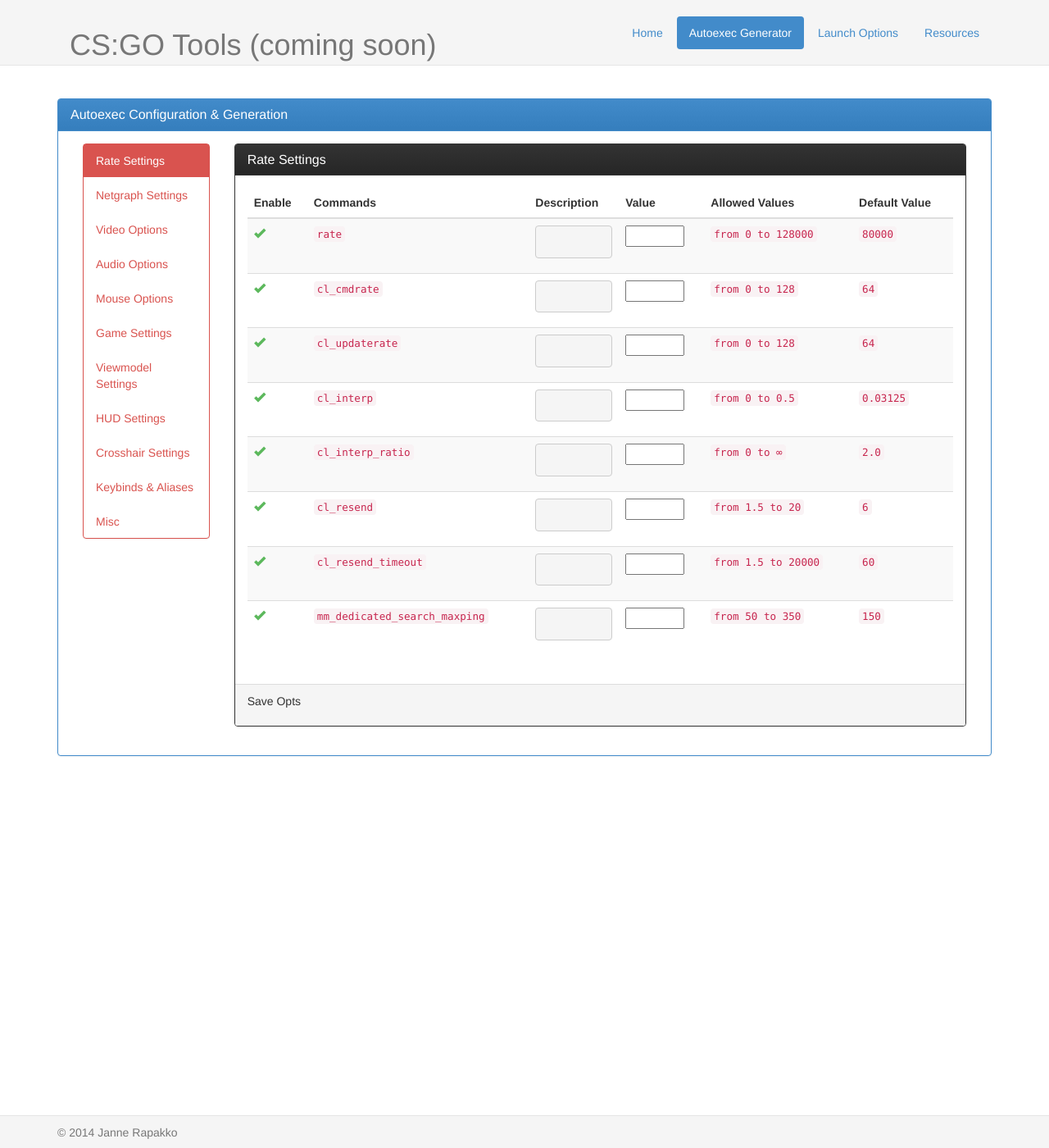
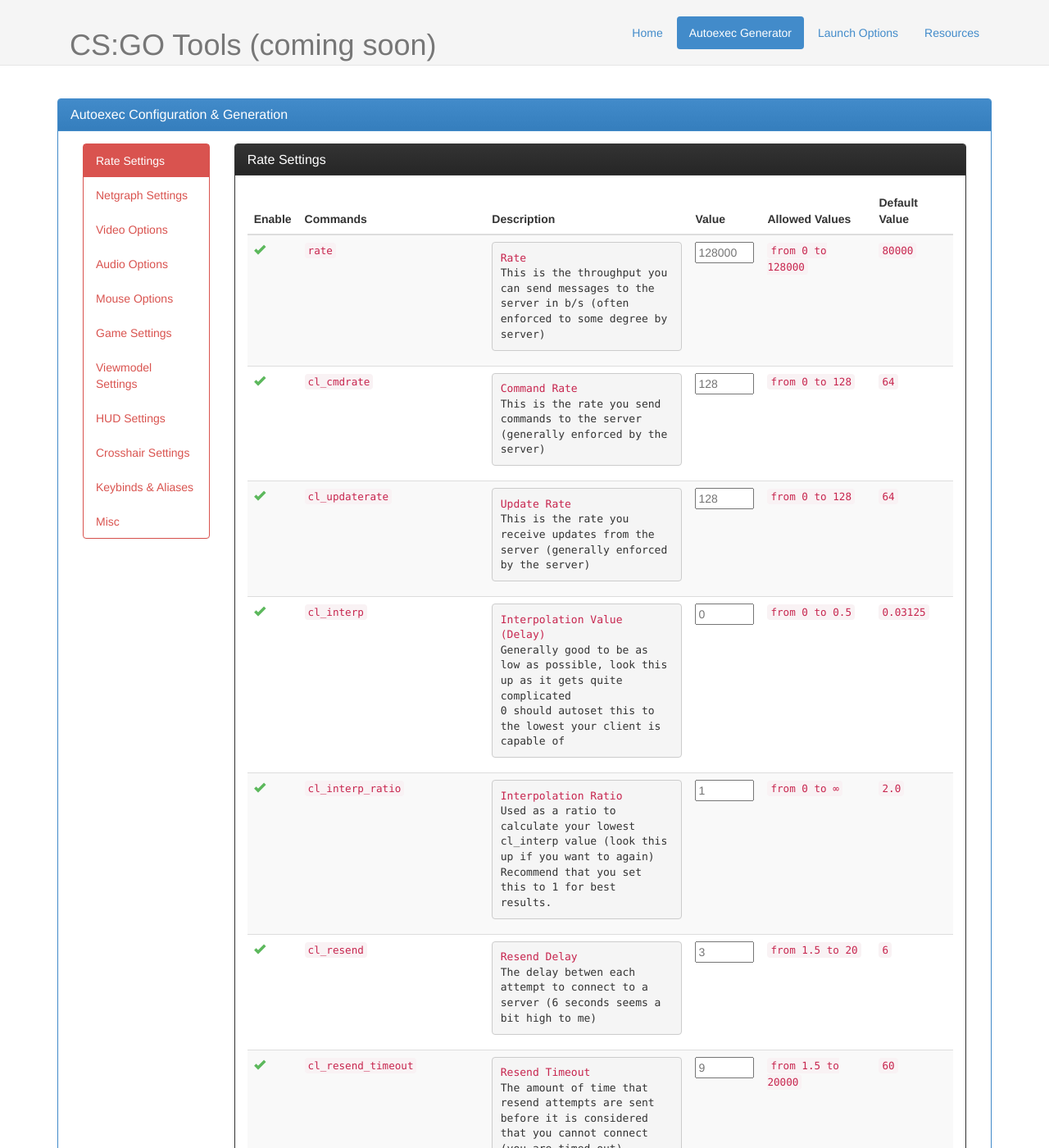
Before and after one commit to jrapakko/csgo, a Jekyll site: the page built from autoexec/index.html, in a window 1280 px wide and 1400 px high. Shown: the whole window at 82% size. Built offline with Jekyll 4.4.1, drawn with Linux system fonts in a browser that asks for light colours; nearby versions of some CDN libraries; some of the changed text lies outside the part shown.

Commit message:
Added game and rate settings descriptions, command names and placeholder values

```diff
--- a/_data/autoexec_options/game.yml
+++ b/_data/autoexec_options/game.yml
@@ -2,108 +2,206 @@
   enable: true
   allowed_vals: [0,1]
   default_val: 1
+  name: Righthand Toggle
+  desc: |
+    0 - Lefthanded Model
+    1 - Righthanded Model
+  val: 0
 
 - opt: gameinstructor_enable
   enable: true
   allowed_vals: [0,1]
   default_val: 1
+  name: Game Instructor Message Enable
+  desc: |
+    Messages such as "Press E to plant the bomb" toggle
+    0 to disable
+  val: 0
 
 - opt: cl_autohelp
   enable: true
   allowed_vals: [0,1]
   default_val: 1
+  name: Disables some hints
+  desc: |
+    Disables hints such as "Switched to burst-fire mode"
+    0 to disable
+  val: 0
 
 - opt: cl_showhelp
   enable: true
   allowed_vals: [0,1]
   default_val: 1
+  name: Disable Help Popups
+  desc: |
+    Disables help popups that can appear near middle of screen
+    0 to disable
+  val: 0
 
 - opt: cl_clanid
   enable: false
   allowed_vals: [0,"&infin;"]
   default_val: "undefined"
+  name: Default clanid to use
+  desc: |
+    Enter the id of the steamgroup you want your nick to automatically show up as a part of
+  val: 0
 
 - opt: player_nevershow_communityservermessage
   enable: true
   allowed_vals: [0,1]
   default_val: 1
+  name: Community Server Message
+  desc: |
+    Enable/Disable (1 to disable) popup message that can show up when connecting to a community (non-official Valve server)
+  val: 0
 
 - opt: cl_downloadfilter
   enable: true
   allowed_vals: ["all","nosounds","none"]
   default_val: "none"
+  name: Download Filter
+  desc: |
+    Allows you to filter custom file downloads from servers (community servers)
+    Setting this to all can make custom gamemodes and break and not allow you to download maps from servers so recommend this is set to none or nosounds
+  val: "nosounds"
 
 - opt: cl_disablehtmlmotd
   enable: true
   allowed_vals: [0,1]
   default_val: 0
+  name: Disable HTML-based MOTDs (Messages of the Day)
+  desc: |
+    Allows you to disable the html motds that popup before team selection when connecting to a server. Recommend 1 as it disables flash videos that sometimes annoyingly popup on connect.
+  val: 1
 
 - opt: cl_disablefreezecam
   enable: true
   allowed_vals: [0,1]
   default_val: 0
+  name: Disables freezecam on death
+  desc: |
+    Disables the freezecam effect when you die, allowing you to spectate right away
+  val: 1
 
 - opt: cl_freezecameffects_showholiday
   enable: true
   allowed_vals: [0,1]
   default_val: 1
+  name: Holiday freezecam effects
+  desc: |
+    Enables holiday-based freezecam effects/messages
+  val: 0
 
 - opt: cl_showclan_in_death_notice
   enable: true
   allowed_vals: [0,1]
   default_val: 1
+  name: Show clanname in death notices
+  desc: |
+    Shows the clan names (eg steam group names) of the player dead, the player with the frag (and assist)
+  val: 1
 
 - opt: cl_spec_mode
   enable: true
   allowed_vals: [4,5]
   default_val: "0 (random)"
+  name: Default Spectator Mode
+  desc: |
+    Sets the default spectator mode (between thirdperson and firstperson perspectives)
+    0 - default (random? not sure what the effect is)
+    4 - firstperson (automatically spectate in firstperson on death or in spectator slots)
+    5 - thirdperson (same as above but in thirdperson, will still default to firstperson if server blocks thirdperson specators)
 
 - opt: spec_usenumberkeys_nobinds
   enable: true
   allowed_vals: [0,1]
   default_val: 1
+  name: Number Keys or Binds to Spectate/Vote
+  desc: |
+    Use raw numberkeys or binds to select player to spectate and next map vote selection
+  val: 1
 
 - opt: cl_obs_interp_enable
-  enable: true
+  enable: false
   allowed_vals: [0,1]
   default_val: 1
+  name: Smooth Spectator Camera
+  desc: |
+    Enables/Disables smooth switching between player when observing a game (smoothly interpolates between nearby players when you switch players while in spectate mode)
+  val: 1
 
 - opt: cl_autowepswitch
   enable: true
   allowed_vals: [0,1]
   default_val: 1
+  name: Auto-Weapon Switch on Pickup
+  desc: |
+    Automatically switches to a stronger weapon when picked up
+    Highly recommended you keep this off as weapons you pick up can be out of ammo or can create a delay before you can fire
+  val: 0
 
 - opt: cl_use_opens_buy_menu
   enable: true
   allowed_vals: [0,1]
   default_val: 1
+  name: Use key also open buy menu
+  desc: |
+    You can use the use key to open the buy menu. Recommended to keep off as an accidental keypress can slow down your gameplay & your buykey (default: b) already does this for you
+  val: 0
 
 - opt: closeonbuy
   enable: true
   allowed_vals: [0,1]
   default_val: 0
+  name: Close menu on buy
+  desc: |
+    Closes the buy menu after you buy something. Personal preference: I like it on as it doesn't take much time to press b again to buy.
+  val: 1
 
 - opt: option_duck_method
   enable: true
   allowed_vals: [0,1]
   default_val: 0
+  name: Duck Method
+  desc: |
+    Switches between [1] toggle to duck (press key once to duck, again to not) and [0] hold to duck (stay ducking while key pressed)
+  val: 0
 
 - opt: option_speed_method
   enable: true
   allowed_vals: [0,1]
   default_val: 0
+  name: Walk Method
+  desc: |
+    Switches between [1] toggle to walk (press key once to walk, again to not) and [0] hold to walk (stay walking while key pressed)
+  val: 0
 
 - opt: hud_takesshots
   enable: false
   allowed_vals: [0,1]
   default_val: 0
+  name: Automatic screenshots
+  desc: |
+    Takes automatic screenshots at the end of games (map changes, etc.)... don't see the point in this as you can easily take screenshots when you need or want them.
+  val: 0
 
 - opt: ui_steam_overlay_notification_position
   enable: true
-  allowed_vals: ["bottomright","topright","bottomleft","bottomright"]
+  allowed_vals: ["bottomright","topright","bottomleft","topleft"]
   default_val: "bottomright"
+  name: Steam Overlay Notification Position
+  desc: |
+    Sets the position where steam overlay messages show up.
+    Recommend not in top left (blocks radar) and prefer myself to keep it in the top right so it doesn't cover hp/armor or loadout/ammunition portions of the hud
+  val: "topright"
 
 - opt: cl_showpluginmessages
-  enable: true
+  enable: false
   allowed_vals: [0,1]
   default_val: 1
+  name: Show Plugin Messages
+  desc: |
+    When playing (mostly on custom servers), show messages from plugins such as gun menus for non-official deathmatch, rank, etc.
+    Don't see any real reason to have this off
+  val: 1
--- a/_data/autoexec_options/rate.yml
+++ b/_data/autoexec_options/rate.yml
@@ -2,38 +2,73 @@
   enable: true
   min_max_vals: [0,128000]
   default_val: 80000
+  name: Rate
+  desc: |
+    This is the throughput you can send messages to the server in b/s (often enforced to some degree by server)
+  val: 128000
 
 - opt: cl_cmdrate
   enable: true
   min_max_vals: [0,128]
   default_val: 64
+  name: Command Rate
+  desc: |
+    This is the rate you send commands to the server (generally enforced by the server)
+  val: 128
 
 - opt: cl_updaterate
   enable: true
   min_max_vals: [0,128]
   default_val: 64
+  name: Update Rate
+  desc: |
+    This is the rate you receive updates from the server (generally enforced by the server)
+  val: 128
 
 - opt: cl_interp
   enable: true
   min_max_vals: [0,0.5]
   default_val: 0.03125
+  name: Interpolation Value (Delay)
+  desc: |
+    Generally good to be as low as possible, look this up as it gets quite complicated
+    0 should autoset this to the lowest your client is capable of
+  val: 0
 
 - opt: cl_interp_ratio
   enable: true
   min_max_vals: [0,"&infin;"]
   default_val: 2.0
+  name: Interpolation Ratio
+  desc: |
+    Used as a ratio to calculate your lowest cl_interp value (look this up if you want to again)
+    Recommend that you set this to 1 for best results.
+  val: 1
 
 - opt: cl_resend
   enable: true
   min_max_vals: [1.5,20]
   default_val: 6
+  name: Resend Delay
+  desc: |
+    The delay betwen each attempt to connect to a server (6 seconds seems a bit high to me)
+  val: 3
 
 - opt: cl_resend_timeout
   enable: true
   min_max_vals: [1.5,20000]
   default_val: 60
+  name: Resend Timeout
+  desc: |
+    The amount of time that resend attempts are sent before it is considered that you cannot connect (you are timed out)
+    Divide this number by your resend delay (cl_resend) to set the number of timeouts (or multiply cl_resend by the number of attempts you want to use)
+  val: 9
 
 - opt: mm_dedicated_search_maxping
   enable: true
   min_max_vals: [50,350]
   default_val: 150
+  name: Matchmaking Search Maximum Ping
+  desc: |
+    The maximum latency allowable by a dedicated (Valve official) server that your client will accept as ok (packets are smaller than in game so your actual ping can be a bit higher)
+  val: 90
```
